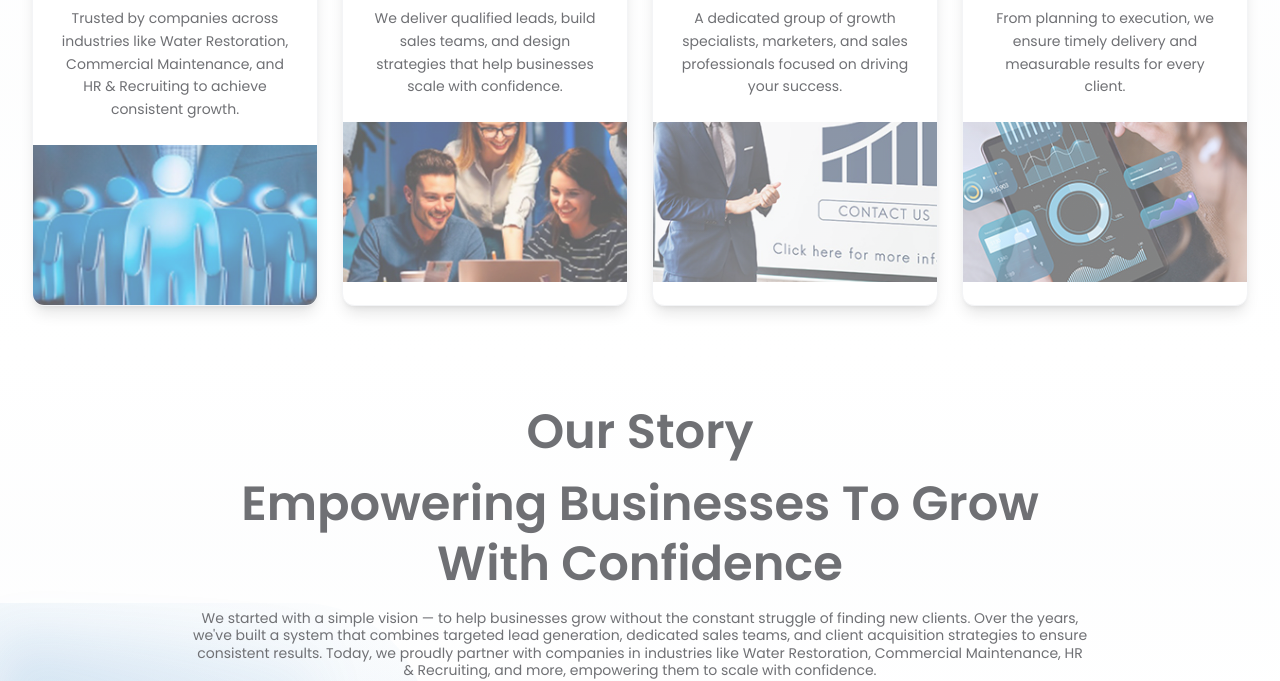
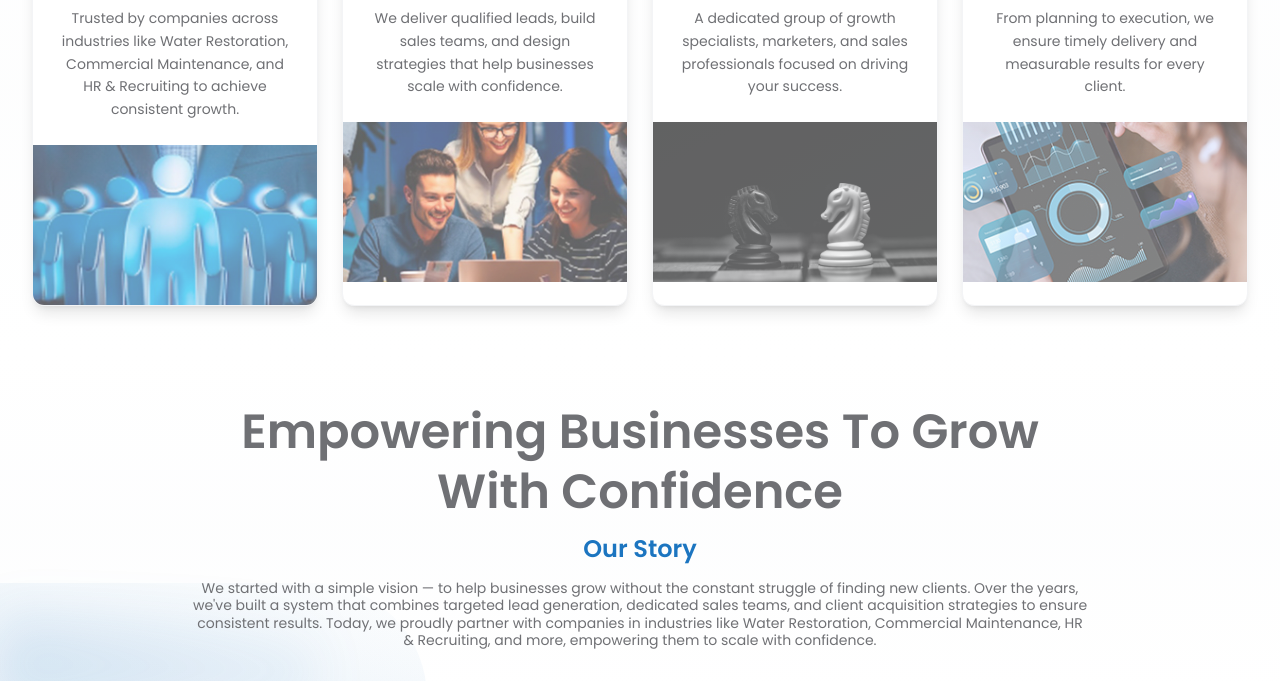
Before and after one commit to Sharmeen-Rauf/escabiz, a Next.js app: page /about in a window 1280 px wide. Shown: the part 780-1461 px from the top of the page. Built offline with nearby package versions, Linux system fonts and the light colour scheme.

Commit message:
Update About page: replace team image with a new photo, adjust heading style for 'Our Story' section to enhance visibility, and maintain consistent text formatting for improved readability.

```diff
--- a/src/app/about/page.tsx
+++ b/src/app/about/page.tsx
@@ -149,7 +149,7 @@ export default function About() {
                   </p>
                 </div>
                 <div className="h-40 bg-gradient-to-br from-gray-100 to-gray-50 relative overflow-hidden group-hover:opacity-80 transition-opacity duration-300">
-                  <Image src="/3.jpg" alt="Our Team" fill className="object-cover opacity-60 group-hover:scale-110 transition-transform duration-500" />
+                  <Image src="/hassan-pasha-7SjEuEF06Zw-unsplash.jpg" alt="Our Team" fill className="object-cover opacity-60 group-hover:scale-110 transition-transform duration-500" />
                 </div>
               </div>
 
@@ -185,10 +185,10 @@ export default function About() {
           <div className="relative z-10 w-full max-w-7xl mx-auto px-4 sm:px-6 lg:px-8">
             <div className="max-w-4xl mx-auto text-center">
               <h5 className="text-1xl sm:text-3xl md:text-4xl lg:text-5xl font-semibold text-[#6f7074] leading-tight mb-3 capitalize">
+                Empowering Businesses to Grow with Confidence
+              </h5>
+              <h5 className="text-lg sm:text-xl md:text-2xl font-semibold text-[#1c75c0] leading-tight mb-4 capitalize">
                 Our Story
-              </h5>
-              <h5 className="text-1xl sm:text-3xl md:text-4xl lg:text-5xl font-semibold text-[#6f7074] leading-tight mb-4 capitalize">
-                Empowering Businesses to Grow with Confidence
               </h5>
               <p className="text-xs sm:text-xs md:text-sm text-[#6f7074] leading-tight font-normal">
                 We started with a simple vision — to help businesses grow without the constant struggle of finding new clients. Over the years, we&apos;ve built a system that combines targeted lead generation, dedicated sales teams, and client acquisition strategies to ensure consistent results. Today, we proudly partner with companies in industries like Water Restoration, Commercial Maintenance, HR & Recruiting, and more, empowering them to scale with confidence.
```
